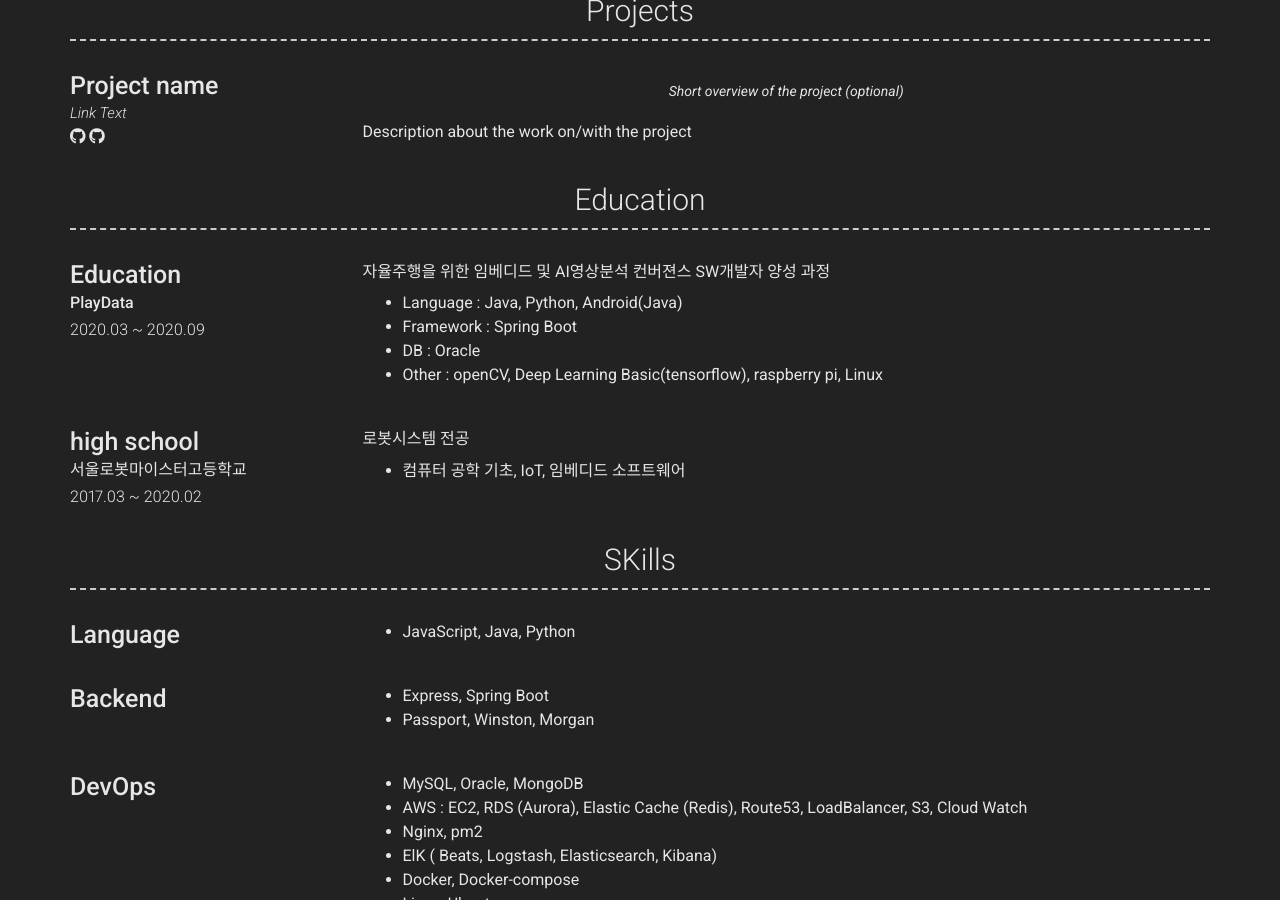
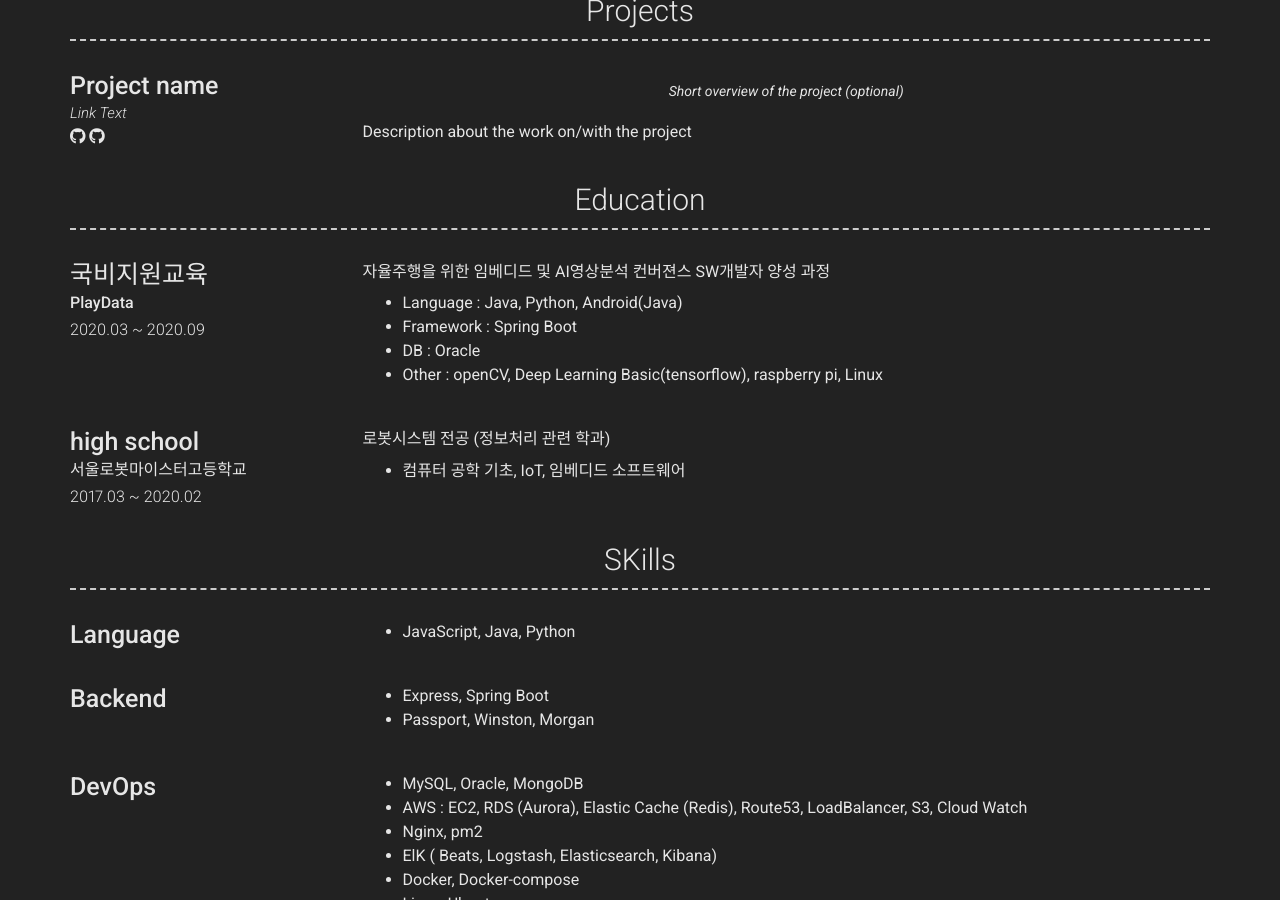
Before and after one commit to gwon713/gwon713.github.io, a Jekyll site: the page built from index.md, in a window 1280 px wide and 900 px high, scrolled down 1029 px. Built offline with Jekyll 4.4.1, drawn with Linux system fonts in a browser that asks for light colours; nearby versions of some CDN libraries.

Commit message:
Update _config.yml

```diff
--- a/_config.yml
+++ b/_config.yml
@@ -106,7 +106,7 @@ content:
     layout: list
     content:
       - layout: left
-        title: Education
+        title: 국비지원교육
         sub_title: PlayData
         caption: 2020.03 ~ 2020.09
         description: | # this will include new lines to allow paragraphs
@@ -120,7 +120,7 @@ content:
         sub_title: 서울로봇마이스터고등학교
         caption: 2017.03 ~ 2020.02
         description: | # this will include new lines to allow paragraphs
-          로봇시스템 전공
+          로봇시스템 전공 (정보처리 관련 학과)
           - 컴퓨터 공학 기초, IoT, 임베디드 소프트웨어
   - title: SKills
     layout: list
```
